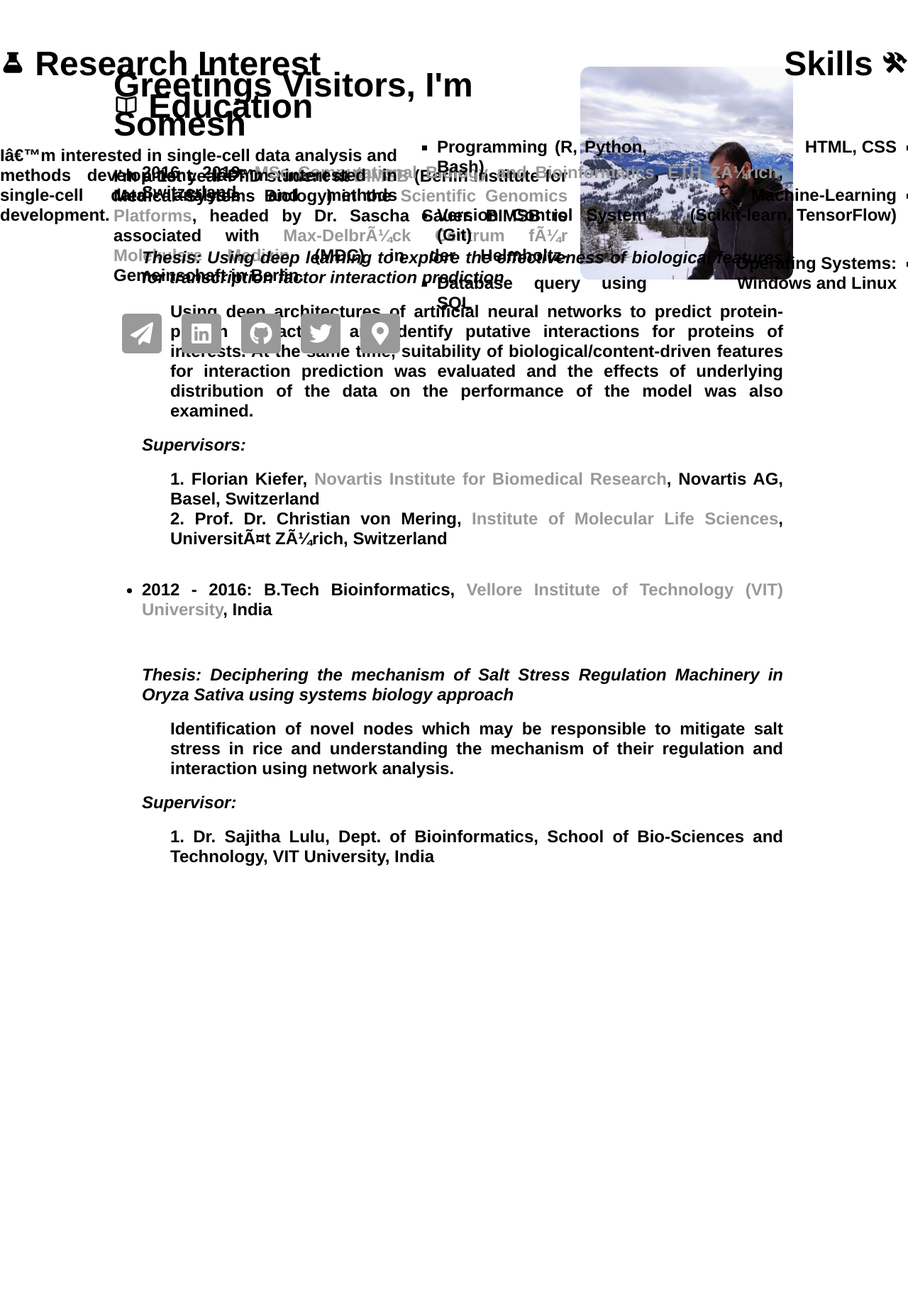
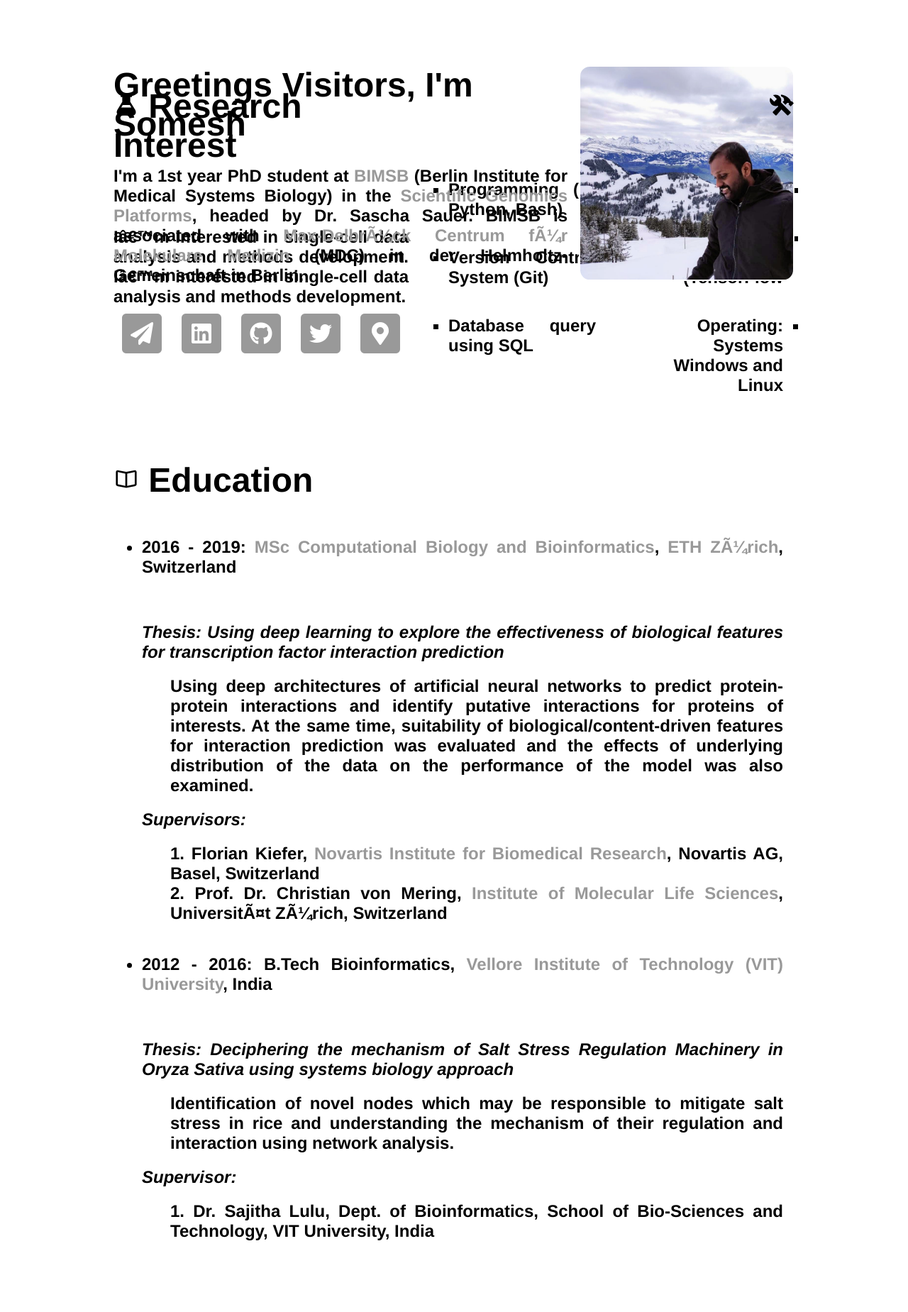
Before and after one commit to saisomesh2594/saisomesh2594.github.io, a Jekyll site: the page built from index.html, in a window 1280 px wide. Shown: the whole page at 71% size. Built offline with Jekyll 4.4.1, drawn with Linux system fonts in a browser that asks for light colours; before the commit the page ends 1321 px from its top, so only the background shows below that.

Commit message:
Update main.css

```diff
--- a/css/main.css
+++ b/css/main.css
@@ -106,16 +106,16 @@ table, th, td {
 	height: 30px;
 }
 
-#twwet-research-container {
-  /*display: flex;
-  flex-flow: row nowrap;*/
+/*#twwet-research-container {
+  display: flex;
+  flex-flow: row nowrap;
   overflow-x:auto;
-  /*background-color: lightgreen;*/
+  background-color: lightgreen;
   top:30px;
   left:0;right:0;
   bottom:0;
   position:absolute;
-}
+}*/
 
 #text-container {
 	display: flex;
```
